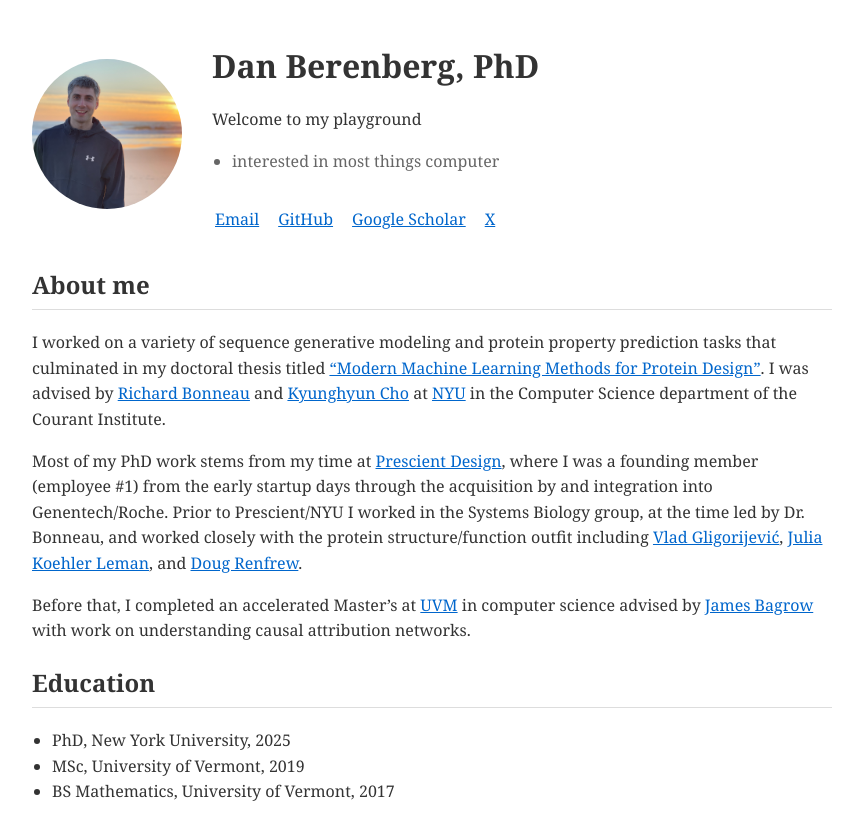
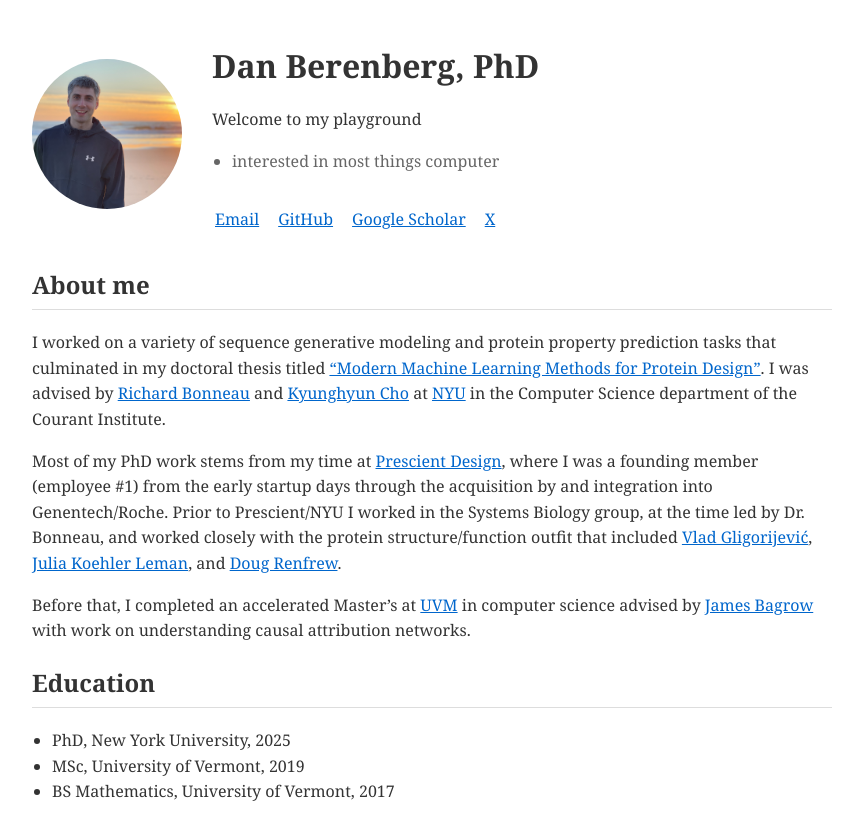
Before and after one commit to djberenberg/djberenberg.github.io, a Jekyll site: the page built from index.md, in a window 1280 px wide. Shown: the top 840 px of the page, without its empty margins (208-1071 px from the left). Built offline with Jekyll 4.4.1, drawn with Linux system fonts in a browser that asks for light colours.

Commit message:
update verbiage

```diff
--- a/index.md
+++ b/index.md
@@ -23,7 +23,7 @@ Welcome to my playground
 ## About me
 I worked on a variety of sequence generative modeling and protein property prediction tasks that culminated in my doctoral thesis titled ["Modern Machine Learning Methods for Protein Design"](/assets/dissertation.pdf). I was advised by [Richard Bonneau](https://en.wikipedia.org/wiki/Richard_Bonneau) and [Kyunghyun Cho](https://en.wikipedia.org/wiki/Kyunghyun_Cho) at [NYU](https://cs.nyu.edu/home/about/) in the Computer Science department of the Courant Institute.
 
-Most of my PhD work stems from my time at [Prescient Design](https://www.gene.com/scientists/our-scientists/prescient-design), where I was a founding member (employee #1) from the early startup days through the acquisition by and integration into Genentech/Roche. Prior to Prescient/NYU I worked in the Systems Biology group, at the time led by Dr. Bonneau, and worked closely with the protein structure/function outfit including [Vlad Gligorijević](https://www.gene.com/scientists/our-scientists/vladimir-gligorijevic), [Julia Koehler Leman](https://scholar.google.com/citations?user=yo3WJjUAAAAJ&hl=en), and [Doug Renfrew](https://www.simonsfoundation.org/people/douglas-renfrew/).
+Most of my PhD work stems from my time at [Prescient Design](https://www.gene.com/scientists/our-scientists/prescient-design), where I was a founding member (employee #1) from the early startup days through the acquisition by and integration into Genentech/Roche. Prior to Prescient/NYU I worked in the Systems Biology group, at the time led by Dr. Bonneau, and worked closely with the protein structure/function outfit that included [Vlad Gligorijević](https://www.gene.com/scientists/our-scientists/vladimir-gligorijevic), [Julia Koehler Leman](https://scholar.google.com/citations?user=yo3WJjUAAAAJ&hl=en), and [Doug Renfrew](https://www.simonsfoundation.org/people/douglas-renfrew/).
 
 Before that, I completed an accelerated Master's at [UVM](https://www.uvm.edu/) in computer science advised by [James Bagrow](https://bagrow.com/) with work on understanding causal attribution networks.
 
```
